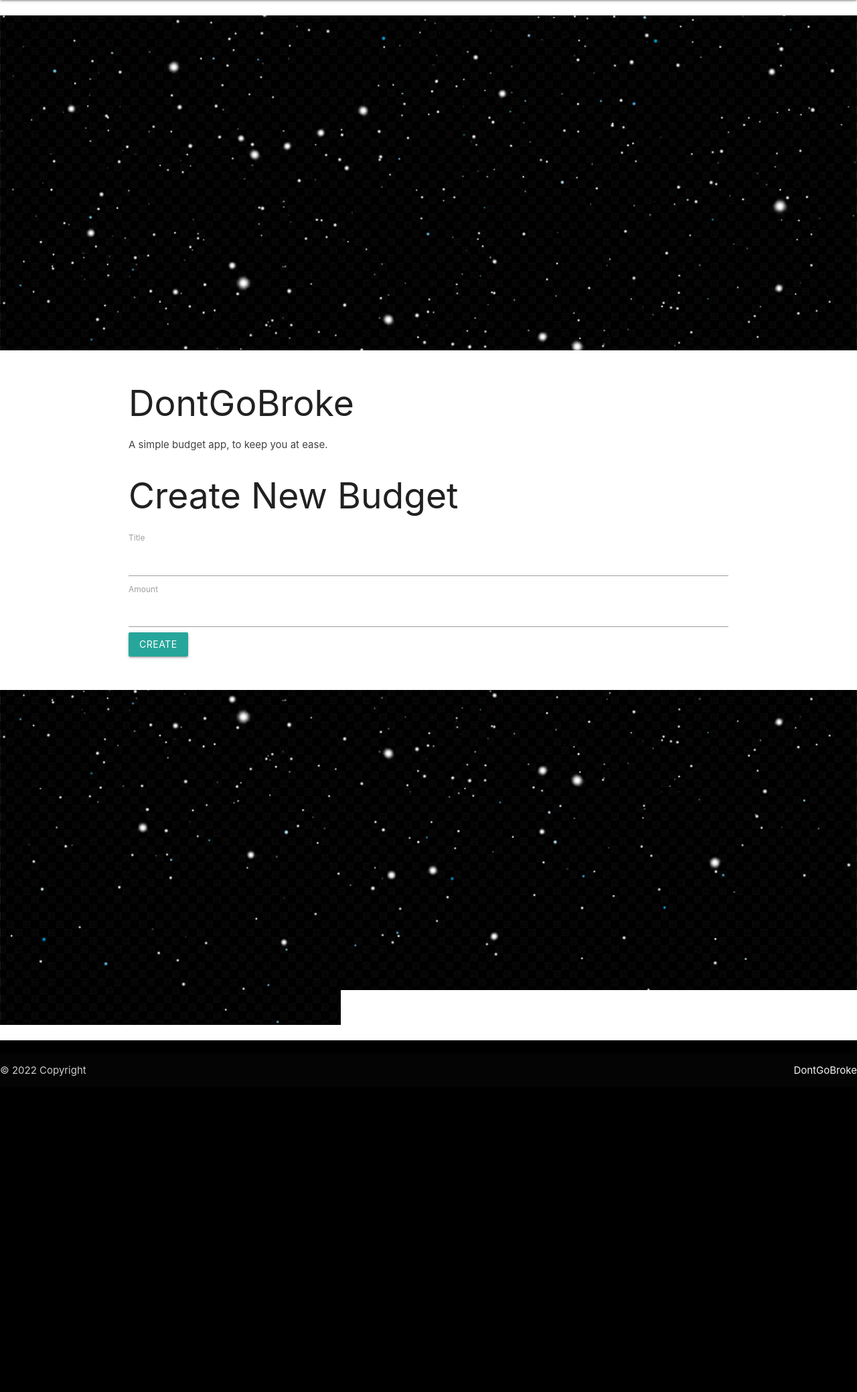
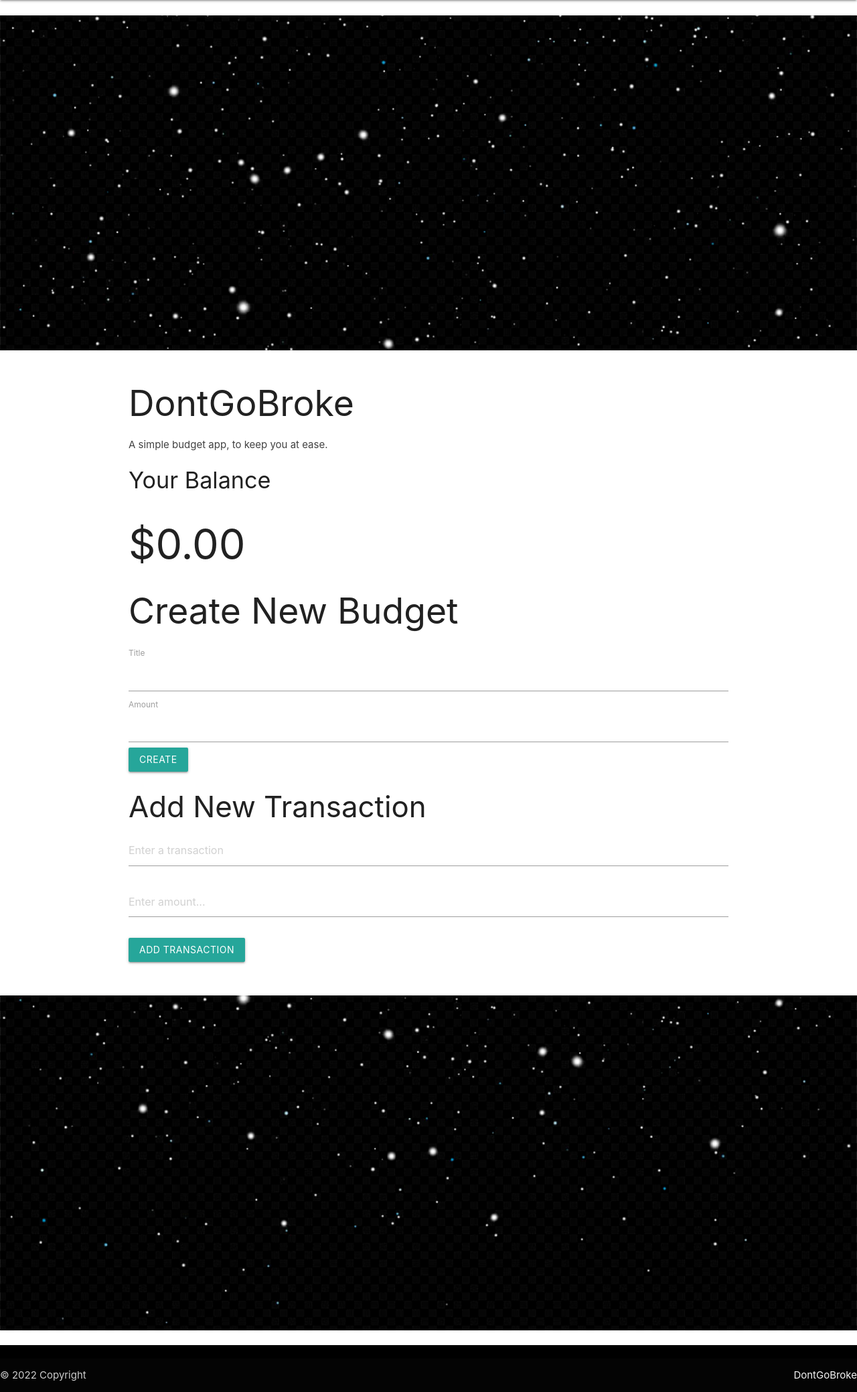
Before and after one commit to HeadbandDandy/Magicians, a Node server app: page /dashboard in a window 1280 px wide. Shown: the part 64-2142 px from the top of the page at 67% size. Before the commit the page ends 1671 px from the top, so only its background shows below. Run offline with Node 20, Linux system fonts and the light colour scheme; the visitor is signed in with stand-in values (Sample User, id 1); data that the repository does not hold is empty; some libraries are stand-ins or nearby versions.

Commit message:
transaction

```diff
--- a/controllers/api/budget-routes.js
+++ b/controllers/api/budget-routes.js
@@ -86,7 +86,8 @@ router.put('/:id', withAuth, (req, res) => {
   console.log(req.body, req.params);
   Budget.update(
     {
-      title: req.body.title
+      title: req.body.title,
+      budgetAmount: req.body.budgetAmount
     },
     {
       where: {
--- a/controllers/api/index.js
+++ b/controllers/api/index.js
@@ -3,8 +3,10 @@ const router = require('express').Router();
 
 const userRoutes = require('./user-routes');
 const budgetRoutes = require('./budget-routes');
+const transactionRoutes = require('./transaction-routes');
 
 router.use('/budgets', budgetRoutes);
 router.use('/users', userRoutes);
+router.use('/transactions', transactionRoutes);
 
 module.exports = router;
--- a/controllers/dashboard-routes.js
+++ b/controllers/dashboard-routes.js
@@ -55,6 +55,8 @@ const withAuth = require('../utils/auth');
       attributes: [
         'id',
         'user_id',
+        'budgetAmount',
+        'title',
         // 'transaction_text',
         'created_at'],
       include: [
@@ -73,12 +75,12 @@ const withAuth = require('../utils/auth');
       ]
     })
       .then(dbBudgetData => {
-        console.log(dbBudgetData);
+
         if (dbBudgetData) {
-          const budget = dbBudgetData.get({ plain: true });
-
+          const budgets = dbBudgetData.get({ plain: true });
+          console.log(budgets);
           res.render('edit-budget', {
-            budget,
+            budgets,
             loggedIn: true
           });
         } else {
--- /dev/null
+++ b/public/javascript/transaction.js
@@ -0,0 +1,31 @@
+async function transactionFormHandler(event) {
+    event.preventDefault();
+
+    const transaction_text = document.querySelector('input[name="transaction-text"]').value;
+    const transaction_amount = document.querySelector('input[name="transaction-amount"]').value;
+    const budget_id = window.location.toString().split('/')[
+      window.location.toString().split('/').length - 1
+    ];
+
+    if (transaction_text) {
+      const response = await fetch('/api/transactions', {
+        method: 'POST',
+        body: JSON.stringify({
+          budget_id,
+          transaction_text,
+          transaction_amount
+        }),
+        headers: {
+          'Content-Type': 'application/json'
+        }
+      });
+
+      if (response.ok) {
+        document.location.reload();
+      } else {
+        alert(response.statusText);
+      }
+    }
+  }
+
+  document.querySelector('.transaction-form').addEventListener('submit', transactionFormHandler);
--- a/views/dashboard.handlebars
+++ b/views/dashboard.handlebars
@@ -52,8 +52,48 @@
 </section>
 {{/if}}
 
+<h3>Add New Transaction</h3>
+
+<form class="transaction-form">
+  <div class="form-control">
+          <label for="transaction-text"></label>
+          <input name="transaction-text" type="text" id="transaction-text" placeholder="Enter a transaction" />
+        </div>
+        <div class="form-control">
+          <label for="transaction-amount">
+             <br />
+            </label>
+          <input name="transaction-amount" type="number" id="amount" placeholder="Enter amount..." />
+        </div>
+
+<br>
+  <div>
+    <button type="submit" class="btn">add transaction</button>
+  </div>
+</form>
+
+{{#if transactions.length}}
+<section>
+  <h2>Your transactions</h2>
+  <ol>
+    {{#each transactions as |transaction|}}
+    <li>
+      {{> transaction transaction}}
+      {{!-- {{> transactions budget.transactions}} --}}
+<br>
+
+
+      <a href="/dashboard/edit/{{transaction.id}}" class="edit-link">Edit Transaction</a>
+    </li>
+    {{/each}}
+  </ol>
+</section>
+{{/if}}
+
+
 
 <script src="/javascript/add-budget.js"></script>
+<script src="/javascript/transaction.js"></script>
 
   {{#if loggedIn}}
   <script src="/javascript/logout.js"></script>
--- a/views/layouts/main.handlebars
+++ b/views/layouts/main.handlebars
@@ -38,22 +38,25 @@
   <!-- Modal Structure -->
   <div id="modal1" class="modal">
     <div class="modal-content">
-      <h4>Modal Header</h4>
-      <form class="login-form">
-  <div>
+      <label>Login or Signup</label>
+    <form class="login-form">
+
+     <label>Login</label>
+     <br>
     <label for="email-login">email:</label>
     <input type="text" id="email-login" />
-  </div>
+
   <div>
     <label for="password-login">password:</label>
     <input type="password" id="password-login" />
   </div>
-  <div>
-
-  </div>
+</div>
+  <div></div>
 </form>
 
 <br>
+
+ <label>Signup</label>
  <div class="row">
 <form class="signup-form">
   <div class="row">
@@ -70,16 +73,18 @@
     <label for="password-signup">password:</label>
     <input type="password" id="password-signup" />
   </div>
+  </div>
   <div>
     <button type="submit">signup</button>
     </div>
-  </div>
 </form>
+
 <script src="/javascript/login.js"></script>
+    </div>
+
+    <div class="modal-footer">
 
 
-    </div>
-    <div class="modal-footer">
       <a href="/login" class="modal-close waves-effect waves-green btn-flat"><button type="submit">login</button></a>
 
     </div>
@@ -116,6 +121,8 @@
         <h2 class="header">DontGoBroke</h2>
         <p class="grey-text text-darken-3 lighten-3">A simple budget app, to keep you at ease.</p>
         {{#if loggedIn}}
+        <h4>Your Balance</h4>
+    <h1 id="balance">$0.00</h1>
   <p> {{{ body }}}</p>
   {{/if}}
 
--- a/views/login.handlebars
+++ b/views/login.handlebars
@@ -1,3 +1,5 @@
+{{!--
+<div>Login</div>
 <form class="login-form">
   <div>
     <label for="email-login">email:</label>
@@ -32,6 +34,7 @@
   <div>
     <button type="submit">signup</button>
     </div>
+  </div>
   </div>
 </form>
 <script src="/javascript/login.js"></script>
@@ -121,3 +124,6 @@
 
     {{!-- </div>
 </div> --}}
+
+
+  --}}
--- a/views/partials/transactions.handlebars
+++ b/views/partials/transactions.handlebars
@@ -1,4 +1,4 @@
-<div class="transactions">
+{{!-- <div class="transactions">
   {{#each this}}
   <section class="transaction">
     <div class="meta">
@@ -9,4 +9,39 @@
     </div>
   </section>
   {{/each}}
-</div>
+</div>  --}}
+
+
+{{!-- <h3>Add New Transaction</h3>
+<form class="transaction-form">
+  <div class="form-control">
+          <label for="text"></label>
+          <input type="text" id="text" placeholder="Enter a transaction" />
+        </div>
+        <div class="form-control">
+          <label for="amount">
+             <br />
+            </label>
+          <input name="amount" type="number" id="amount" placeholder="Enter amount..." />
+        </div>
+
+<br>
+  <div>
+    <button type="submit">add transaction</button>
+  </div>
+</form>  --}}
+
+<article class="budget">
+  <div class="title">
+
+    <div>{{title}}!!!!</div>
+
+  </div>
+</script>
+<br>
+  <div class="meta">
+    {{budgetAmount}} {{format_plural "dollar" }} by {{user.username}} on {{format_date created_at}}
+    |
+    <a href="/budget/{{id}}">{{transactions.length}} {{format_plural "transaction" transactions.length}}</a>
+  </div>
+</article>
```
Also changed, not shown: controllers/api/transaction-routes.js (+49 -0 lines), public/javascript/balance.js (added, +51 -0 lines), public/javascript/delete-budget.js (+18 -0 lines), public/javascript/edit-budget.js (+5 -2 lines), views/edit-budget.handlebars (+40 -13 lines).
